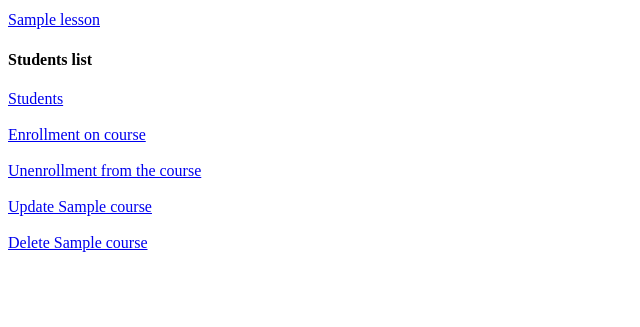
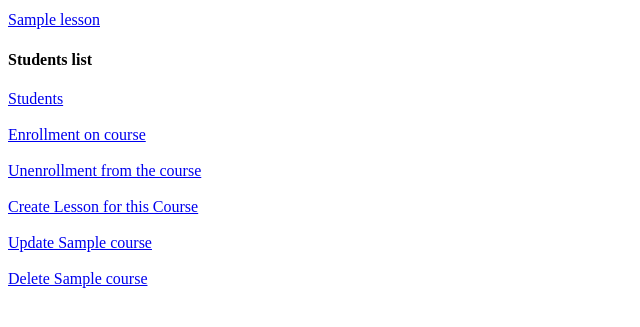
Before and after one commit to Buchak/site_online_course, a Django app: a page that uses site_online_course/main/templates/main/course_detail.html in a window 1280 px wide. Shown: the part 206-533 px from the top of the page, without its empty margins (0-640 px from the left). Run offline with Django 5.2, Linux system fonts and the light colour scheme; tables that the repository leaves empty hold one stand-in row (values such as "Sample post").

Commit message:
Added LessonCreateView, LessonUpdateView, LessonDeleteView

```diff
--- a/site_online_course/main/templates/main/course_detail.html
+++ b/site_online_course/main/templates/main/course_detail.html
@@ -31,6 +31,11 @@
 
     <br>
     <div>
+        <a href="{% url 'main:create_lesson' course_slug=course.slug %}">Create Lesson for this Course</a>
+    </div>
+
+    <br>
+    <div>
         <a href="{% url 'main:update_course' course_slug=course.slug %}">Update {{ course.title }}</a>
     </div>
 
--- a/site_online_course/main/templates/main/course_list.html
+++ b/site_online_course/main/templates/main/course_list.html
@@ -10,12 +10,6 @@
     <div>
         <a href="{% url 'main:create_course' %}">Create Course</a>
     </div>
-
-    <br>
-    <div>
-        <a href="{% url 'main:create_lesson' %}">Create Lesson!!!!!!!!!????????</a>
-    </div>
-    <br>
 
     {% for cours in courses %}
         <div>
--- a/site_online_course/main/urls.py
+++ b/site_online_course/main/urls.py
@@ -4,16 +4,21 @@ from django.urls import path, include
 app_name = 'main'
 
 urlpatterns = [
+    path('category/<slug:category_slug>/', views.category_detail, name='category_detail'),
+    path('category/', views.category_list, name='category_list'),
+
+    path('create-course/', views.CourseCreateView.as_view(), name='create_course'),
     path('courses/', views.CoursesListView.as_view(), name='courses_list'),
-    path('category/', views.category_list, name='category_list'),
-    path('category/<slug:category_slug>/', views.category_detail, name='category_detail'),
     path('courses/<slug:course_slug>', views.CourseDetailsView.as_view(), name='course_detail'),
+    path('courses/<slug:course_slug>/students/', views.StudentsListView.as_view(), name='students_list'),
     path('courses/<slug:course_slug>/update-course/', views.CourseUpdateView.as_view(), name='update_course'),
     path('courses/<slug:course_slug>/delete-course/', views.CourseDeleteView.as_view(), name='delete_course'),
+
     path('courses/<slug:course_slug>/enrollment/', views.EnrollmentCourseView.as_view(), name='enrollment_course'),
     path('courses/<slug:course_slug>/unenrollment/', views.UnenrollmentCourseView.as_view(), name='unenrollment_course'),
-    path('courses/<slug:course_slug>/students/', views.StudentsListView.as_view(), name='students_list'),
+
+    path('courses/<slug:course_slug>/create-lesson/', views.LessonCreateView.as_view(), name='create_lesson'),
+    path('courses/<slug:course_slug>/<slug:lesson_slug>/update-lesson/', views.LessonUpdateView.as_view(), name='update_lesson'),
+    path('courses/<slug:course_slug>/<slug:lesson_slug>/delete-lesson/', views.LessonDeleteView.as_view(), name='delete_lesson'),
     path('courses/<slug:course_slug>/<slug:lesson_slug>/', views.LessonDetailView.as_view(), name='lesson_detail'),
-    path('create-course/', views.CourseCreateView.as_view(), name='create_course'),
-    path('create-lesson/', views.LessonCreateView.as_view(), name='create_lesson'),
 ]
--- a/site_online_course/main/views.py
+++ b/site_online_course/main/views.py
@@ -47,11 +47,9 @@ class CourseDetailsView(DetailView):
 
 class LessonDetailView(DetailView):
     template_name = 'main/lesson_detail.html'
-    model = Course
+    model = Lesson
     context_object_name = 'lesson'
-
-
-#
+    slug_url_kwarg = 'lesson_slug'
 
 
 # def students_list(request, course_slug):
@@ -71,6 +69,11 @@ def category_list(request):
         "categories": Category.objects.all()
     }
     return render(request, "main/category_list.html", context=context)
+
+
+# class CategoryListView(ListView):
+#     model = Category
+#     context_object_name = 'category'
 
 
 def category_detail(request, category_slug):
@@ -249,5 +252,43 @@ class CourseDeleteView(DeleteView):
 
 class LessonCreateView(CreateView):
     model = Lesson
-    fields = ['title', 'content']
-    success_url = reverse_lazy('main:courses-list')
+    fields = ['title', 'content', 'video_url']
+    slug_url_kwarg = 'course_slug'
+
+    def form_valid(self, form):
+        course_slug = self.kwargs.get('course_slug')
+        course = get_object_or_404(Course, slug=course_slug)
+        form.instance.course = course
+        return super().form_valid(form)
+
+    def get_success_url(self):
+        return reverse(
+            'main:course_detail',
+            kwargs={'course_slug': self.object.course.slug}
+        )
+
+
+class LessonUpdateView(UpdateView):
+    model = Lesson
+    fields = ['title', 'content', 'video_url']
+    slug_url_kwarg = 'lesson_slug'
+    template_name_suffix = '_update_form'
+
+    def get_success_url(self):
+        return reverse(
+            'main:lesson_detail',
+            kwargs={'course_slug': self.kwargs.get('course_slug'),
+                    'lesson_slug': self.object.slug}
+        )
+
+
+class LessonDeleteView(DeleteView):
+    model = Lesson
+    slug_url_kwarg = 'lesson_slug'
+    template_name_suffix = '_delete'
+
+    def get_success_url(self):
+        return reverse(
+            'main:course_detail',
+            kwargs={'course_slug': self.kwargs.get('course_slug')}
+        )
```
Also changed, not shown: site_online_course/main/templates/main/lesson_delete.html (added, +16 -0 lines), site_online_course/main/templates/main/lesson_detail.html (+10 -0 lines), site_online_course/main/templates/main/lesson_update_form.html (added, +16 -0 lines).
